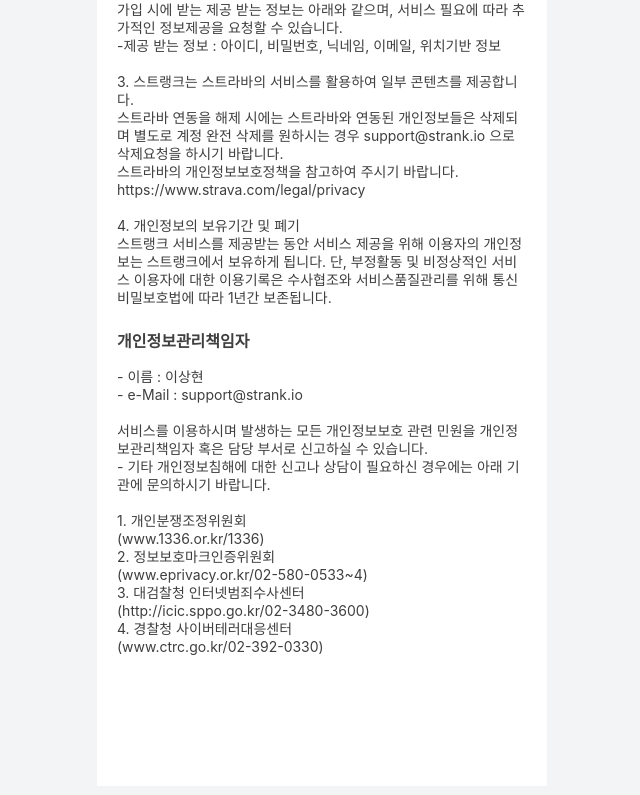
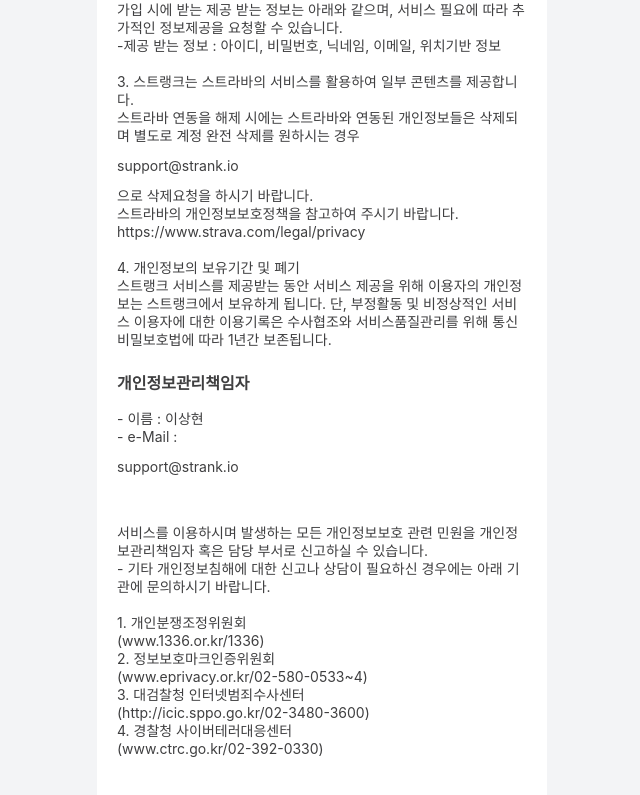
Before and after one commit to STRANK-io/strank, a Next.js app: page /terms in a window 1280 px wide. Shown: the part 899-1694 px from the top of the page, without its empty margins (318-958 px from the left). Built offline with nearby package versions, Linux system fonts and the light colour scheme; no server answers.

Commit message:
fix: 이메일 주소 css 깨짐 이슈

```diff
--- a/src/app/(private)/mypage/page.tsx
+++ b/src/app/(private)/mypage/page.tsx
@@ -7,9 +7,21 @@ import { CompleteButton } from '@/components/common/userInfo/CompleteButton'
 import { LogOutButton } from '@/components/features/auth/LogOutButton'
 import { WithdrawalButton } from '@/components/features/auth/WithdrawalButton'
 import SyncRecentActivitySection from '@/components/features/mypage/SyncRecentActivitySection'
+import { toast } from 'sonner'
 
 export default function MypagePage() {
   const { userId } = useUserContext()
+
+  const handleCopyEmail = async () => {
+    try {
+      await navigator.clipboard.writeText('support@strank.io')
+      toast('이메일 주소가 클립보드에 복사되었습니다.')
+    } catch (error) {
+      toast('클립보드 복사에 실패했습니다.')
+    }
+  }
+
+  // TODO: 이메일 주소 클릭시 클립보드에 복사하고         toast(<ToastContent text="액티비티 최신화는 하루에 한 번 가능합니다." />) 띄워주기
 
   return (
     <div className="space-y-16 pb-[150px]">
@@ -26,7 +38,9 @@ export default function MypagePage() {
         <Link href="https://bit.ly/strank" className="underline decoration-brand-dark">
           공지사항
         </Link>
-        <p className="no-underline">제안 & 오류 신고 : support@strank.io</p>
+        <button onClick={handleCopyEmail} className="no-link-decoration cursor-pointer">
+          제안 & 오류 신고 : support@strank.io
+        </button>
       </section>
       <section className="flex w-full flex-col items-center justify-center gap-12 text-sm font-bold leading-[18.2px]">
         <LogOutButton />
--- a/src/components/features/terms/TermsAgreement.tsx
+++ b/src/components/features/terms/TermsAgreement.tsx
@@ -60,7 +60,8 @@ export default function TermsAgreement() {
         3. 스트랭크는 스트라바의 서비스를 활용하여 일부 콘텐츠를 제공합니다.
         <br />
         스트라바 연동을 해제 시에는 스트라바와 연동된 개인정보들은 삭제되며 별도로 계정 완전 삭제를
-        원하시는 경우 support@strank.io 으로 삭제요청을 하시기 바랍니다.
+        원하시는 경우 <span className="no-link-decoration">support@strank.io</span> 으로 삭제요청을
+        하시기 바랍니다.
         <br />
         스트라바의 개인정보보호정책을 참고하여 주시기 바랍니다. https://www.strava.com/legal/privacy
         <br />
@@ -74,8 +75,7 @@ export default function TermsAgreement() {
 
       <TermsSection title="개인정보관리책임자">
         - 이름 : 이상현
-        <br />
-        - e-Mail : support@strank.io
+        <br />- e-Mail : <span className="no-link-decoration">support@strank.io</span>
         <br />
         <br />
         서비스를 이용하시며 발생하는 모든 개인정보보호 관련 민원을 개인정보관리책임자 혹은 담당
--- a/src/styles/globals.css
+++ b/src/styles/globals.css
@@ -68,13 +68,20 @@
     --chart-4: 280 65% 60%;
     --chart-5: 340 75% 55%;
   }
-}
 
-@layer base {
   * {
     @apply border-border;
   }
   body {
     @apply bg-background text-foreground;
   }
+
+  /* 이메일 주소의 자동 링크 스타일 제거 */
+  a[href^='mailto:'],
+  span[class*='no-link-decoration'] {
+    color: inherit;
+    text-decoration: none;
+    -webkit-text-decoration: none;
+    -webkit-tap-highlight-color: transparent;
+  }
 }
```
